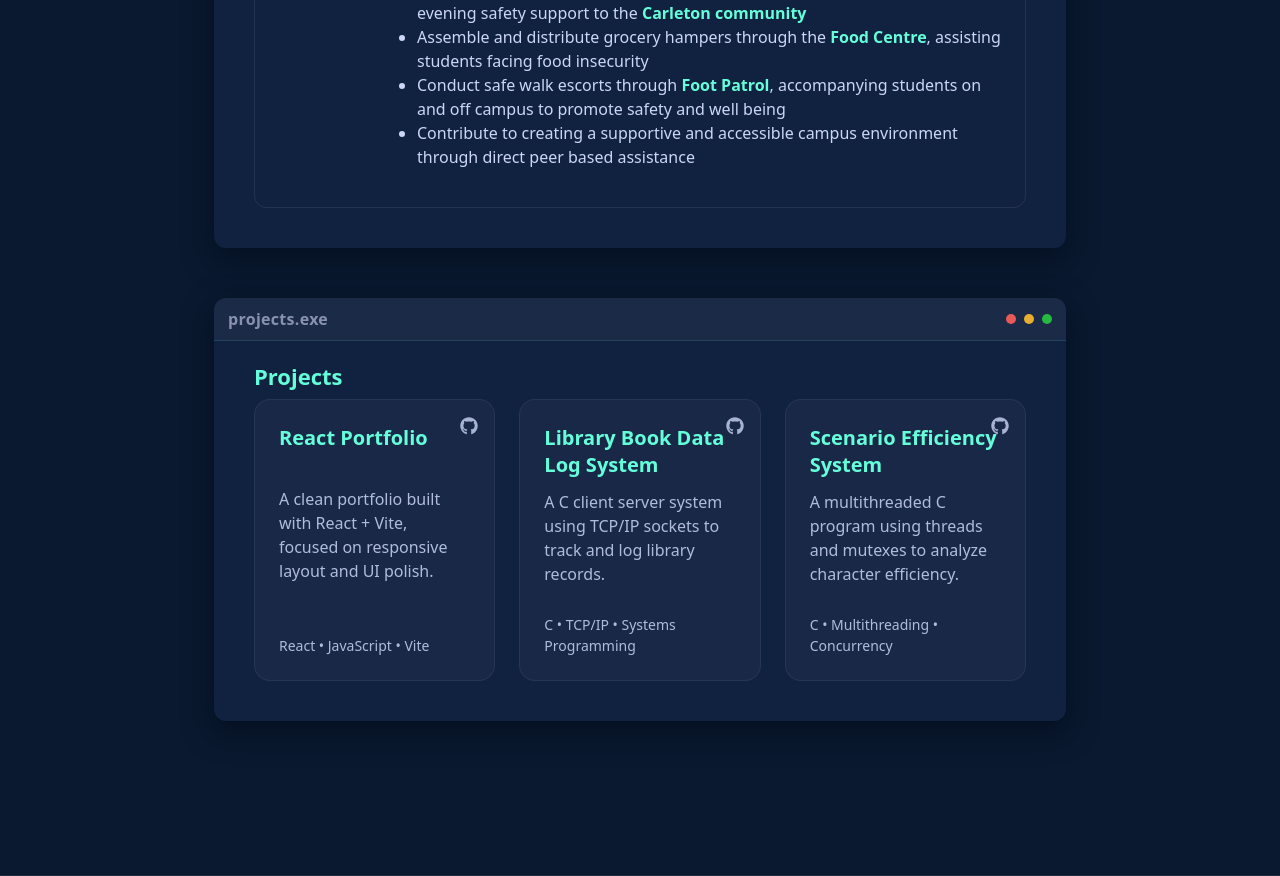
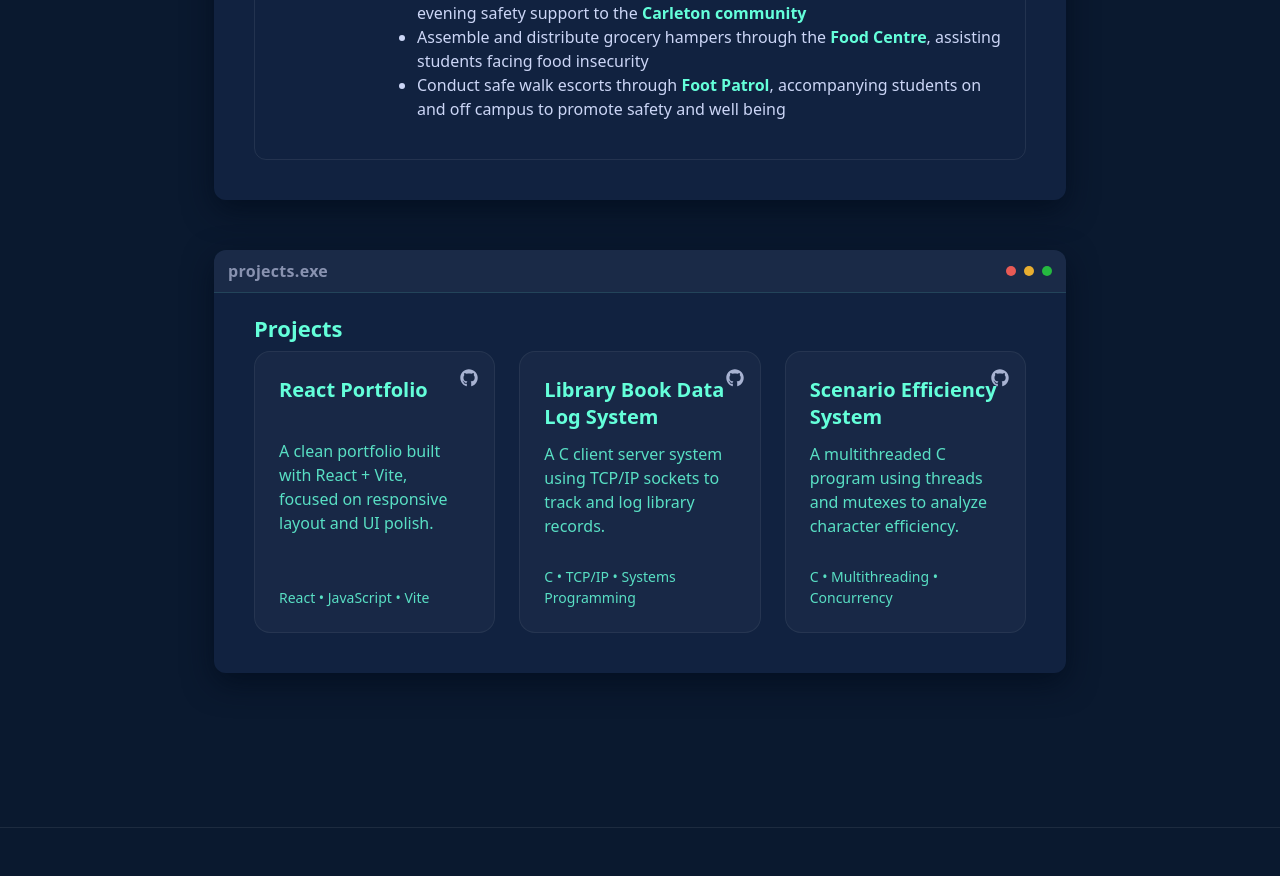
Before and after one commit to annaesin/portfolio, a React (Vite) app: page / in a window 1280 px wide. Shown: the part 2000-2876 px from the top of the page. Built offline with nearby package versions, Linux system fonts and the light colour scheme.

Commit message:
Fix: altered Projects section to be a hyperlink and editted Experience section

```diff
--- a/src/App.jsx
+++ b/src/App.jsx
@@ -107,11 +107,13 @@
           <h3>Work Experience</h3>
           <div className="experience-grid">
             <div className="experience-logo">
+              <a href="https://www.ciena.com/" target="_blank" rel="noopener noreferrer">
                 <img
                       className="avatar"
                       src="https://encrypted-tbn0.gstatic.com/images?q=tbn:ANd9GcTrbM5kEgYKYsYulN3CgHfEmjTsn2ph48enZA&s"
                       alt="Ciena logo"
                   />
+              </a>
             </div>
             <div className="experience-card">
               <h4>Product Content Developer - Ciena </h4>
@@ -124,11 +126,13 @@
               </ul>
             </div>
             <div className="experience-logo">
+              <a href="https://www.rcmp-grc.gc.ca/en" target="_blank" rel="noopener noreferrer">
                 <img
                     className="avatar"
                     src="https://upload.wikimedia.org/wikipedia/commons/thumb/8/86/Coat_of_arms_of_the_Royal_Canadian_Mounted_Police.svg/250px-Coat_of_arms_of_the_Royal_Canadian_Mounted_Police.svg.png"
                     alt="RCMP logo"
                 />
+              </a>
             </div>
             <div className="experience-card">
               <h4>Full Stack Developer - Royal Canadian Mounted Police</h4>
@@ -144,11 +148,13 @@
           <h3>Volunteer Experience</h3>
           <div className="experience-grid">
             <div className="experience-logo">
+              <a href="https://unifiedsupportcentre.ca/" target="_blank" rel="noopener noreferrer">
                 <img
                       className="avatar"
                       src="https://carleton.ca/webservices/wp-content/uploads/sites/3/logo-th.jpg"
                       alt="Carleton University Logo"
                   />
+              </a>
             </div>
 
           <div className="experience-card">
@@ -158,7 +164,6 @@
                 <li>Support a <strong>student-funded</strong> service providing on campus food assistance and evening safety support to the <strong>Carleton community</strong></li>
                 <li>Assemble and distribute grocery hampers through the <strong>Food Centre</strong>, assisting students facing food insecurity</li>
                 <li>Conduct safe walk escorts through <strong>Foot Patrol</strong>, accompanying students on and off campus to promote safety and well being</li>
-                <li>Contribute to creating a supportive and accessible campus environment through direct peer based assistance</li>
               </ul>
           </div>
         </div>
@@ -175,7 +180,11 @@
           </div>
           <h3>Projects</h3>
           <div className="project-grid">
-            <div className="project-card">
+            <a
+              href="https://github.com/annaesin/portfolio"
+              target="_blank"
+              rel="noopener noreferrer"
+              className="project-card">
               <div className="project-top">
                 <a
                   href="https://github.com/annaesin/portfolio"
@@ -189,9 +198,14 @@
               <h4>React Portfolio</h4>
               <p>A clean portfolio built with React + Vite, focused on responsive layout and UI polish.</p>
               <p className="tech-skills">React • JavaScript • Vite</p>
-            </div>
+            </a>
 
-            <div className="project-card">
+            <a
+              href="https://github.com/annaesin/library-management-system"
+              target="_blank"
+              rel="noopener noreferrer"
+              className="project-card"
+              >
               <div className="project-top">
                 <a
                   href="https://github.com/annaesin/library-management-system"
@@ -205,9 +219,13 @@
               <h4>Library Book Data Log System</h4>
               <p>A C client server system using TCP/IP sockets to track and log library records.</p>
               <p className="tech-skills">C • TCP/IP • Systems Programming</p>
-            </div>
+            </a>
 
-            <div className="project-card">
+            <a
+              href="https://github.com/annaesin/scenario-efficiency-system"
+              target="_blank"
+              rel="noopener noreferrer"
+              className="project-card">
               <div className="project-top">
                 <a
                   href="https://github.com/annaesin"
@@ -221,7 +239,7 @@
               <h4>Scenario Efficiency System</h4>
               <p>A multithreaded C program using threads and mutexes to analyze character efficiency.</p>
               <p className="tech-skills">C • Multithreading • Concurrency</p>
-            </div>
+            </a>
           </div>
         </section>
 
```
Lines whose indentation alone changed are shown as unchanged.
